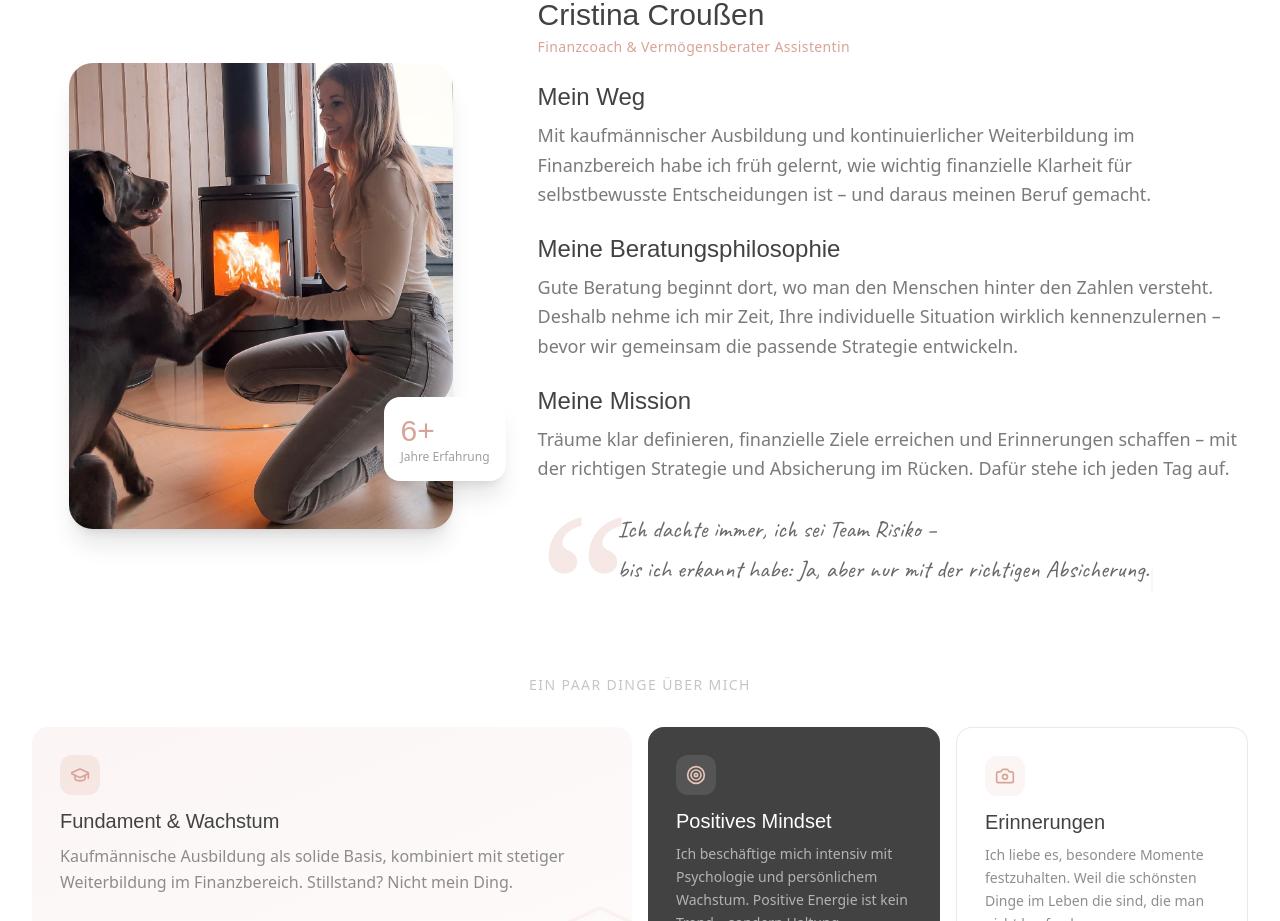
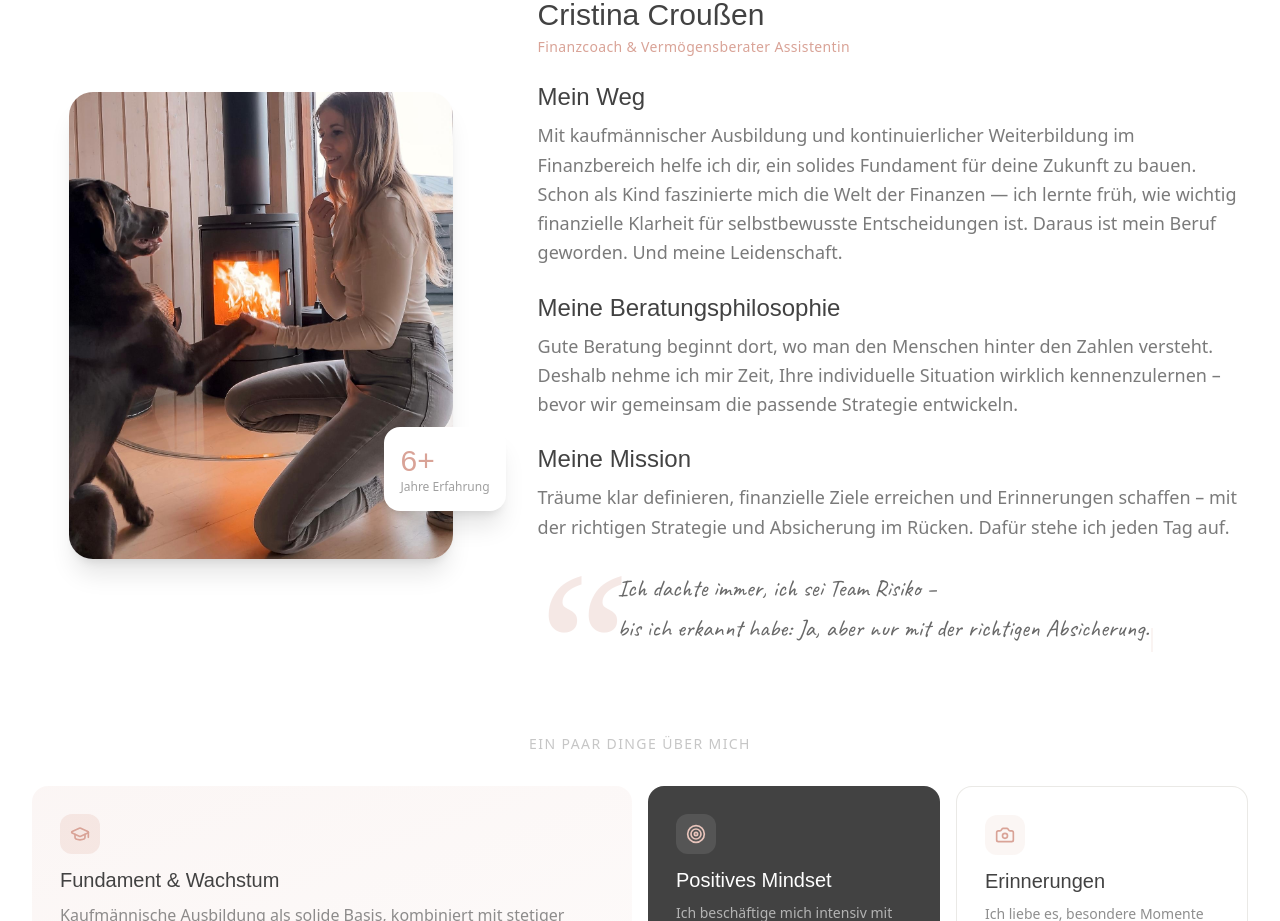
Before and after one commit to Janick97/cristina-croussen, a Next.js app: page / in a window 1280 px wide. Shown: the part 2040-2961 px from the top of the page. Built offline with nearby package versions, Linux system fonts and the light colour scheme; a web font is replaced by a local one.

Commit message:
About: Mein Weg Text ueberarbeitet

```diff
--- a/src/components/About.tsx
+++ b/src/components/About.tsx
@@ -156,9 +156,11 @@ export default function About() {
             </h4>
             <p className="mt-2 text-base leading-relaxed text-dark/70 sm:text-lg">
               Mit kaufmännischer Ausbildung und kontinuierlicher Weiterbildung
-              im Finanzbereich habe ich früh gelernt, wie wichtig finanzielle
-              Klarheit für selbstbewusste Entscheidungen ist – und daraus
-              meinen Beruf gemacht.
+              im Finanzbereich helfe ich dir, ein solides Fundament für deine
+              Zukunft zu bauen. Schon als Kind faszinierte mich die Welt der
+              Finanzen — ich lernte früh, wie wichtig finanzielle Klarheit für
+              selbstbewusste Entscheidungen ist. Daraus ist mein Beruf
+              geworden. Und meine Leidenschaft.
             </p>
 
             <h4 className="mt-6 font-[family-name:var(--font-londrina)] text-xl text-dark sm:text-2xl">
```
